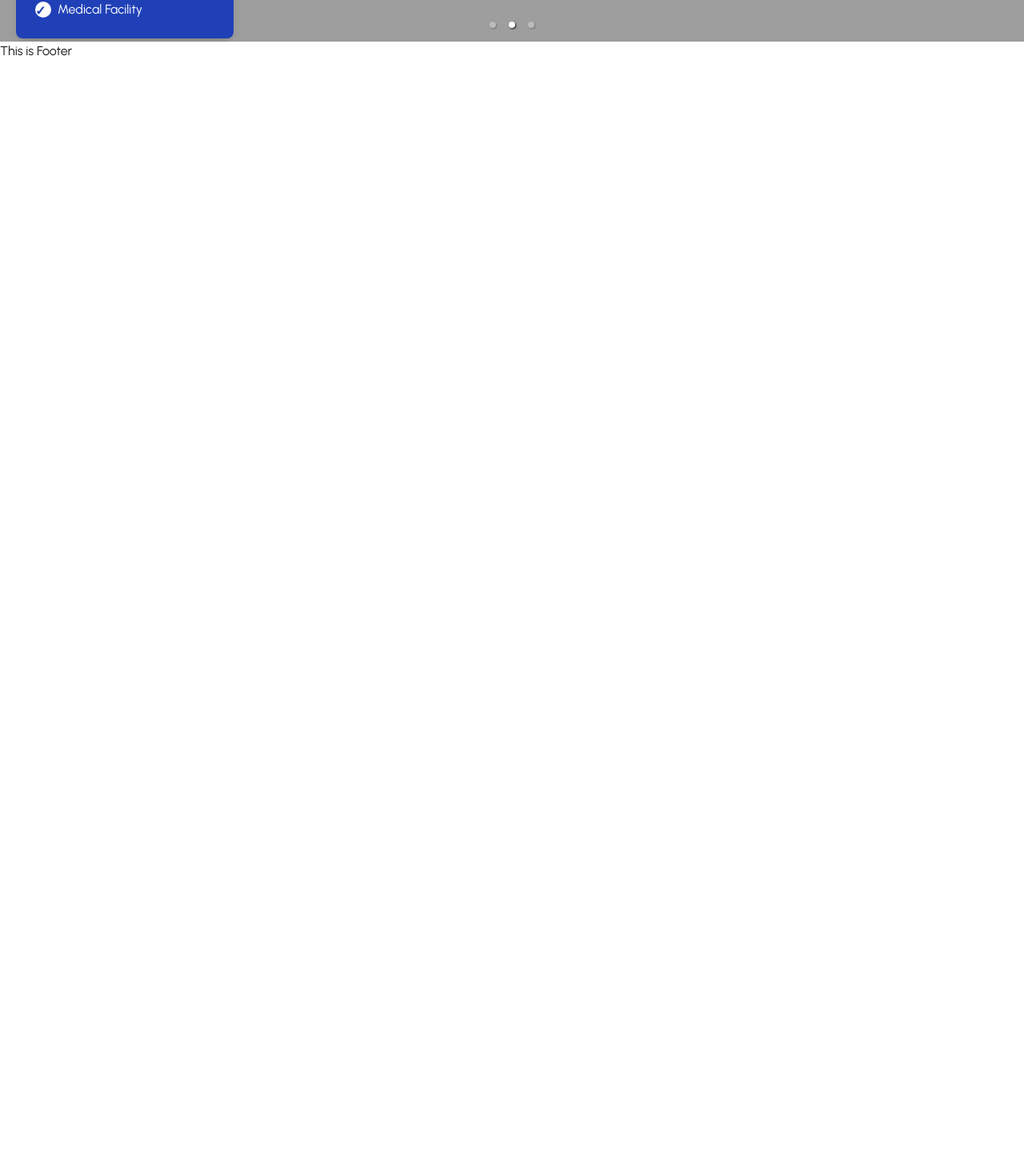
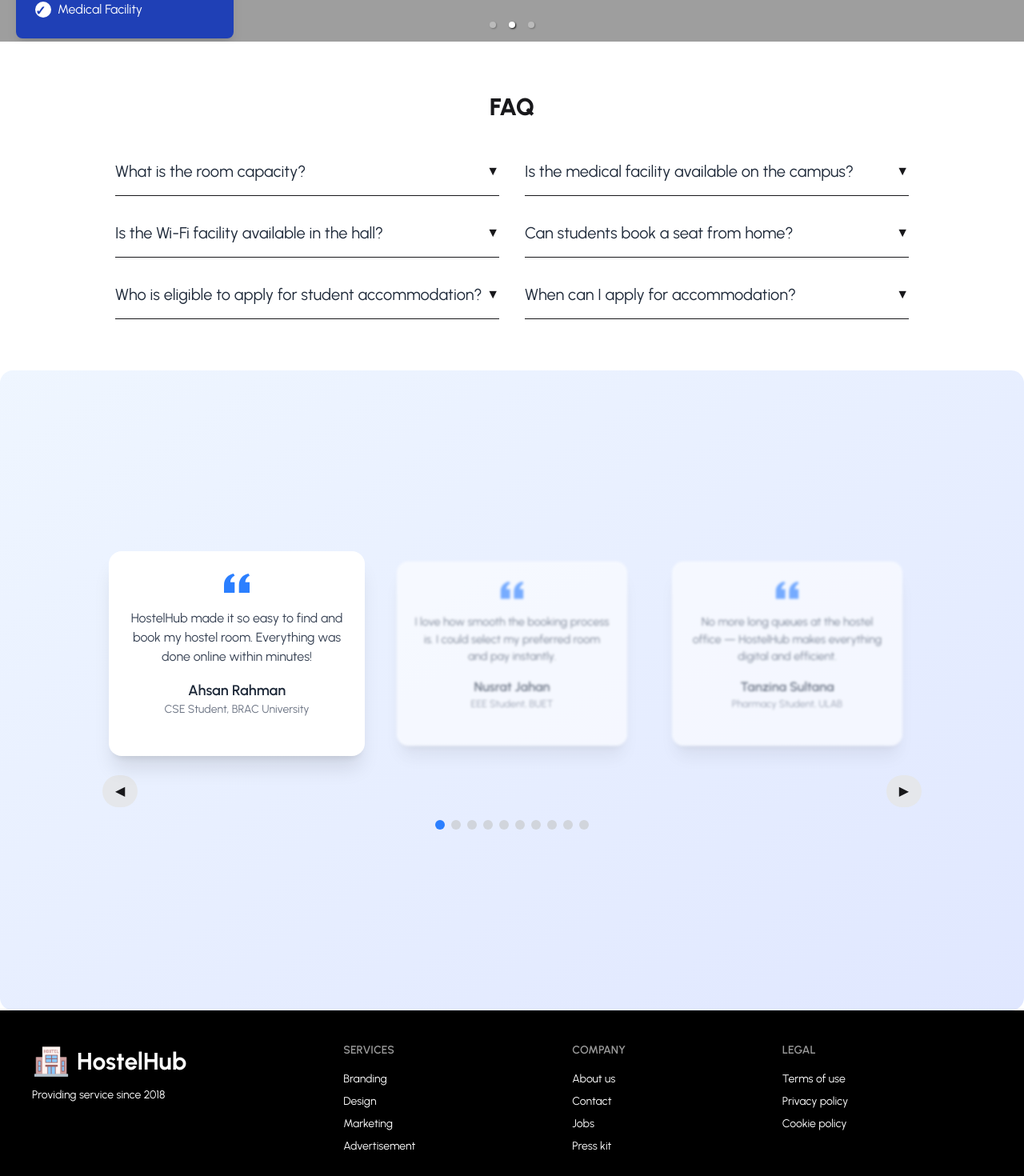
Before and after one commit to Kusholdev/HostelHub-Client, a React (Vite) app: page / in a window 1280 px wide. Shown: the part 613-2083 px from the top of the page at 80% size. Before the commit the page ends 800 px from the top, so only its background shows below. Built offline with nearby package versions, Linux system fonts and the light colour scheme; grey boxes are pictures that could not be loaded.

Commit message:
addeddSomeExtraSecrtionAndAOS

```diff
--- a/package.json
+++ b/package.json
@@ -11,6 +11,8 @@
   },
   "dependencies": {
     "@tailwindcss/vite": "^4.1.14",
+    "aos": "^2.3.4",
+    "framer-motion": "^12.23.22",
     "react": "^19.1.1",
     "react-dom": "^19.1.1",
     "react-responsive-carousel": "^3.2.23",
--- a/src/Components/Banner/Banner.jsx
+++ b/src/Components/Banner/Banner.jsx
@@ -52,7 +52,6 @@ const Banner = () => {
                 </div>
 
                 {/* Feature Box */}
-                {/* Feature Box */}
                 <div className="absolute bottom-1 left-5 bg-blue-800/95 text-white p-6 rounded-lg shadow-lg max-w-md w-full md:w-auto">
                     <h2 className="text-xl font-bold mb-4">Hostel facilities</h2>
                     <ul className="space-y-2 text-left">
--- /dev/null
+++ b/src/Components/FAQ/FAQ.jsx
@@ -0,0 +1,51 @@
+import React, { useState } from "react";
+
+const FAQ = () => {
+  const [openIndex, setOpenIndex] = useState(null);
+
+  const faqs = [
+    { question: "What is the room capacity?", answer: "Each room can accommodate up to 3 students comfortably." },
+    { question: "Is the medical facility available on the campus?", answer: "Yes, 24/7 medical assistance is available on campus." },
+    { question: "Is the Wi-Fi facility available in the hall?", answer: "Yes, high-speed Wi-Fi is available in all halls." },
+    { question: "Can students book a seat from home?", answer: "Yes, you can book accommodation through the online portal." },
+    { question: "Who is eligible to apply for student accommodation?", answer: "All enrolled students are eligible to apply for on-campus housing." },
+    { question: "When can I apply for accommodation?", answer: "Applications open at the beginning of each academic semester." },
+  ];
+
+  return (
+    <section className="max-w-5xl mx-auto px-4 py-16" data-aos="fade-up" data-aos-delay="200"
+    >
+      <h2 className="text-center text-3xl font-extrabold mb-12">FAQ</h2>
+      <div className="grid md:grid-cols-2 gap-8">
+        {faqs.map((faq, index) => (
+          <div
+            key={index}
+            className="border-b pb-4 cursor-pointer"
+            onClick={() => setOpenIndex(openIndex === index ? null : index)}
+          >
+            <div className="flex justify-between items-center">
+              <p className="text-xl text-gray-800">{faq.question}</p>
+              <span
+                className={`transform transition-transform duration-300 ${
+                  openIndex === index ? "rotate-180" : ""
+                }`}
+              >
+                ▼
+              </span>
+            </div>
+
+            <div
+              className={`overflow-hidden transition-all duration-500 ease-in-out ${
+                openIndex === index ? "max-h-40 opacity-100 mt-2" : "max-h-0 opacity-0"
+              }`}
+            >
+              <p className="text-gray-600 text-md">{faq.answer}</p>
+            </div>
+          </div>
+        ))}
+      </div>
+    </section>
+  );
+};
+
+export default FAQ;
--- a/src/Components/Footer/Footer.jsx
+++ b/src/Components/Footer/Footer.jsx
@@ -1,10 +1,38 @@
 import React from 'react';
+import HostelHubLogo from '../HostelHubLogo/HostelHubLogo';
 
 const Footer = () => {
     return (
-        <div>
-            <h1> This is Footer</h1>
-        </div>
+        <footer className="footer sm:footer-horizontal bg-black text-white p-10"  data-aos="fade-up" data-aos-delay="200"
+        >
+            <aside>
+                    <HostelHubLogo></HostelHubLogo>
+
+                <p>
+                    Providing service since 2018
+                </p>
+            </aside>
+            <nav>
+                <h6 className="footer-title">Services</h6>
+                <a className="link link-hover">Branding</a>
+                <a className="link link-hover">Design</a>
+                <a className="link link-hover">Marketing</a>
+                <a className="link link-hover">Advertisement</a>
+            </nav>
+            <nav>
+                <h6 className="footer-title">Company</h6>
+                <a className="link link-hover">About us</a>
+                <a className="link link-hover">Contact</a>
+                <a className="link link-hover">Jobs</a>
+                <a className="link link-hover">Press kit</a>
+            </nav>
+            <nav>
+                <h6 className="footer-title">Legal</h6>
+                <a className="link link-hover">Terms of use</a>
+                <a className="link link-hover">Privacy policy</a>
+                <a className="link link-hover">Cookie policy</a>
+            </nav>
+        </footer>
     );
 };
 
--- /dev/null
+++ b/src/Components/Testimonial/Testimonial.jsx
@@ -0,0 +1,90 @@
+import React, { useState } from "react";
+import { motion } from "framer-motion";
+
+const testimonials = [
+    { text: "HostelHub made it so easy to find and book my hostel room. Everything was done online within minutes!", name: "Ahsan Rahman", role: "CSE Student, BRAC University" },
+    { text: "I love how smooth the booking process is. I could select my preferred room and pay instantly.", name: "Nusrat Jahan", role: "EEE Student, BUET" },
+    { text: "The dashboard is super clean and easy to use. Managing hostel details has never been simpler.", name: "Tanvir Ahmed", role: "Business Student, NSU" },
+    { text: "HostelHub’s real-time updates helped me track my application status without calling the admin.", name: "Samira Khan", role: "Architecture Student, DU" },
+    { text: "Thanks to HostelHub, I didn’t have to visit the hostel office physically. Total digital convenience!", name: "Rafiul Hasan", role: "Software Engineering Student, AIUB" },
+    { text: "I could easily compare room facilities and choose the one that fit my budget best. Great platform!", name: "Farzana Akter", role: "Medical Student, DMC" },
+    { text: "The interface is so simple — even for new users. HostelHub saved me hours of manual work.", name: "Jahidul Islam", role: "Civil Engineering Student, RUET" },
+    { text: "Booking and payment through HostelHub is super secure and fast. Highly recommend!", name: "Mithila Chowdhury", role: "Law Student, IUB" },
+    { text: "HostelHub connected me with the perfect room right near my campus. Very satisfied!", name: "Rakib Hasan", role: "Mechanical Engineering Student, KUET" },
+    { text: "No more long queues at the hostel office — HostelHub makes everything digital and efficient.", name: "Tanzina Sultana", role: "Pharmacy Student, ULAB" }
+];
+
+const Testimonial = () => {
+    const [activeIndex, setActiveIndex] = useState(0);
+
+    const nextSlide = () => setActiveIndex((prev) => (prev + 1) % testimonials.length);
+    const prevSlide = () => setActiveIndex((prev) => (prev - 1 + testimonials.length) % testimonials.length);
+
+    const getPosition = (index) => {
+        if (index === activeIndex) return "center";
+        if (index === (activeIndex - 1 + testimonials.length) % testimonials.length) return "left";
+        if (index === (activeIndex + 1) % testimonials.length) return "right";
+        return "hidden";
+    };
+
+    return (
+        <div
+            className="min-h-screen bg-gradient-to-br from-blue-50 to-indigo-100 flex flex-col items-center justify-center p-4 sm:p-6 rounded-2xl"
+            data-aos="fade-up"
+            data-aos-delay="200"
+        >
+            <div className="relative w-full max-w-5xl">
+                <div className="flex flex-col sm:flex-row justify-center items-center sm:space-x-6 space-y-6 sm:space-y-0">
+                    {testimonials.map((testimonial, index) => {
+                        const position = getPosition(index);
+                        if (position === "hidden") return null;
+
+                        return (
+                            <motion.div
+                                key={index}
+                                className="w-full sm:w-80 h-auto sm:h-64 bg-white rounded-2xl shadow-xl p-6 transition-all duration-500 text-center"
+                                initial={{ opacity: 0, scale: 0.9 }}
+                                animate={{
+                                    opacity: position === "center" ? 1 : 0.6,
+                                    scale: position === "center" ? 1 : 0.9,
+                                    filter: position === "center" ? "blur(0px)" : "blur(2px)"
+                                }}
+                                transition={{ duration: 0.5 }}
+                            >
+                                <svg
+                                    className="w-8 h-8 text-blue-500 mb-4 mx-auto"
+                                    fill="currentColor"
+                                    viewBox="0 0 24 24"
+                                >
+                                    <path d="M14.017 21v-7.391c0-5.704 3.731-9.57 8.983-10.609l.995 2.151c-2.432.917-3.995 3.638-3.995 5.849h4v10h-9.983zm-14.017 0v-7.391c0-5.704 3.748-9.57 9-10.609l.996 2.151c-2.433.917-3.996 3.638-3.996 5.849h3.983v10h-9.983z" />
+                                </svg>
+                                <p className="text-gray-700 mb-4 text-sm sm:text-base">{testimonial.text}</p>
+                                <h3 className="text-base sm:text-lg font-semibold text-gray-800">{testimonial.name}</h3>
+                                <p className="text-xs sm:text-sm text-gray-500">{testimonial.role}</p>
+                            </motion.div>
+                        );
+                    })}
+                </div>
+
+                {/* Navigation */}
+                <div className="flex justify-between mt-6">
+                    <button onClick={prevSlide} className="px-4 py-2 bg-gray-200 rounded-full hover:bg-gray-300">◀</button>
+                    <button onClick={nextSlide} className="px-4 py-2 bg-gray-200 rounded-full hover:bg-gray-300">▶</button>
+                </div>
+
+                {/* Pagination Dots */}
+                <div className="flex justify-center mt-4 space-x-2">
+                    {testimonials.map((_, index) => (
+                        <div
+                            key={index}
+                            className={`w-3 h-3 rounded-full ${index === activeIndex ? "bg-blue-500" : "bg-gray-300"}`}
+                        />
+                    ))}
+                </div>
+            </div>
+        </div>
+
+    );
+};
+
+export default Testimonial;
--- a/src/Pages/Home/Home.jsx
+++ b/src/Pages/Home/Home.jsx
@@ -1,10 +1,16 @@
 import React from 'react';
 import Banner from '../../Components/Banner/Banner';
+import FAQ from '../../Components/FAQ/FAQ';
+import Testimonial from '../../Components/Testimonial/Testimonial';
 
 const Home = () => {
     return (
         <div>
             <Banner></Banner>
+
+            {/* Extra section - 1 */}
+            <FAQ></FAQ>
+            <Testimonial></Testimonial>
         </div>
     );
 };
--- a/src/main.jsx
+++ b/src/main.jsx
@@ -5,6 +5,15 @@ import './index.css'
 import {RouterProvider} from "react-router";
 import { router } from './router/router.jsx';
 
+// Animate on scrolling
+import AOS from 'aos'
+import 'aos/dist/aos.css'
+// Initialize AOS here
+AOS.init({
+  duration: 800, // how long animation runs
+  once: true,    // only animate once
+  offset: 100,   // trigger point from top
+});
 
 createRoot(document.getElementById('root')).render(
   <StrictMode>
```
Also changed, not shown: 2 other files (tests, documents, lock files or other folders).
